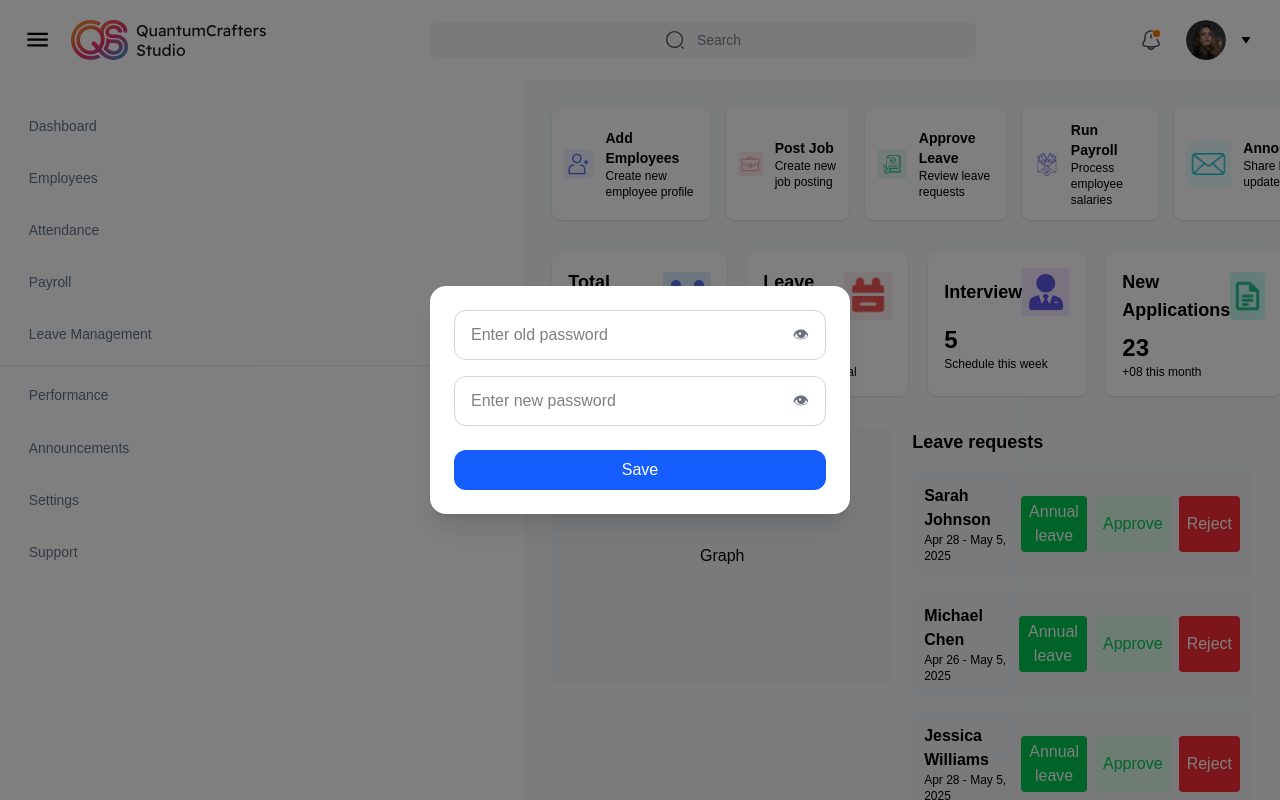
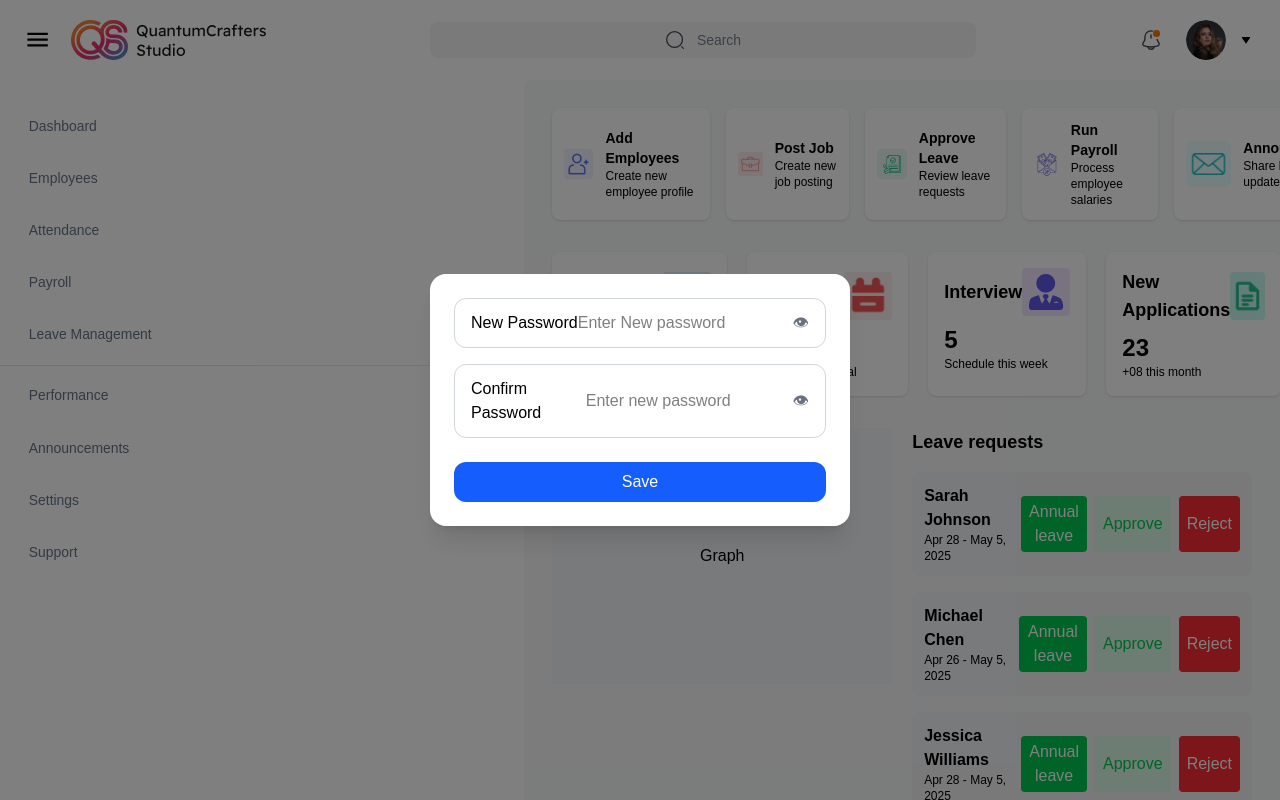
Before and after one commit to qcsstudio/hrms, a React (Vite) app: page /dashboard/Companyadmin-dashboard in a window 1280 px wide. Built offline with nearby package versions, Linux system fonts and the light colour scheme; sample sign-in values are in the browser's storage.

Commit message:
add form validation in company setup and fix api of after login change password

```diff
--- a/package.json
+++ b/package.json
@@ -16,6 +16,7 @@
     "countries-and-timezones": "^3.8.0",
     "country-flag-icons": "^1.6.12",
     "crypto-js": "^4.2.0",
+    "get_input_empty_fields": "^1.0.4",
     "react": "^19.2.0",
     "react-dom": "^19.2.0",
     "react-icons": "^5.5.0",
--- a/src/Components/Adding-Company/CompanySetup.jsx
+++ b/src/Components/Adding-Company/CompanySetup.jsx
@@ -12,6 +12,8 @@ import ct from "countries-and-timezones"
 // 🇺🇳 FLAG DROPDOWN
 import Select, { components } from "react-select"
 import * as Flags from "country-flag-icons/react/3x2"
+
+import { getEmptyFields } from 'get_input_empty_fields';
 
 const CompanySetup = ({ onNext, onBack }) => {
 
@@ -33,6 +35,9 @@ const CompanySetup = ({ onNext, onBack }) => {
   const [searchParams] = useSearchParams()
   const inviteToken = searchParams.get("token")
 
+  // form validation=================
+  const [errors, setErrors] = useState({})
+
 
   useEffect(() => {
     if (!inviteToken) return
@@ -48,6 +53,7 @@ const CompanySetup = ({ onNext, onBack }) => {
   const handleChange = (e) => {
     const { name, value } = e.target
     setFormdata(prev => ({ ...prev, [name]: value }))
+    setErrors({})
   }
 
   // 🌍 COUNTRY → TIMEZONE + CURRENCY
@@ -154,6 +160,16 @@ const CompanySetup = ({ onNext, onBack }) => {
 
   const handleSubmit = (e) => {
     e.preventDefault()
+    const emptyFields = getEmptyFields(fields);
+    if (emptyFields.length > 0) {
+      emptyFields.forEach(field => {
+        setErrors((prev) => ({ ...prev, [field]: `${field} is required` })); // setErrors fields
+      });
+      alert(JSON.stringify(emptyFields))
+    } else {
+      console.log("All fields filled:", fields);
+      // Add further logic for data submission or API calls here
+    }
     inviteToken ? handleSubmitInvite() : handleSubmitSuperAdmin()
   }
 
@@ -182,6 +198,7 @@ const CompanySetup = ({ onNext, onBack }) => {
               onChange={handleChange}
               className="w-full h-10 border border-black/10 rounded-lg px-3"
             />
+            {errors.name && <p style={{ color: '#e74c3c', fontSize: '12px', fontStyle: 'italic' }}>{errors.name}.</p>}
           </div>
 
           <div className="flex gap-5">
@@ -194,6 +211,7 @@ const CompanySetup = ({ onNext, onBack }) => {
                 onChange={handleChange}
                 className="w-full h-10 border border-black/10 rounded-lg px-3"
               />
+              {errors.slug && <p style={{ color: '#e74c3c', fontSize: '12px', fontStyle: 'italic' }}>{errors.slug}.</p>}
             </div>
 
             <div className="flex-1">
@@ -218,6 +236,8 @@ const CompanySetup = ({ onNext, onBack }) => {
                   })
                 }}
               />
+              {errors.selectedCountry && <p style={{ color: '#e74c3c', fontSize: '12px', fontStyle: 'italic' }}>{errors.selectedCountry}.</p>}
+
             </div>
           </div>
 
@@ -230,6 +250,8 @@ const CompanySetup = ({ onNext, onBack }) => {
                 readOnly
                 className="w-full h-10 border border-black/10 rounded-lg px-3 bg-gray-100"
               />
+              {errors.timezone && <p style={{ color: '#e74c3c', fontSize: '12px', fontStyle: 'italic' }}>{errors.timezone}.</p>}
+
             </div>
 
             <div className="flex-1">
@@ -240,6 +262,8 @@ const CompanySetup = ({ onNext, onBack }) => {
                 readOnly
                 className="w-full h-10 border border-black/10 rounded-lg px-3 bg-gray-100"
               />
+              {errors.currency && <p style={{ color: '#e74c3c', fontSize: '12px', fontStyle: 'italic' }}>{errors.currency}.</p>}
+
             </div>
           </div>
 
@@ -257,6 +281,8 @@ const CompanySetup = ({ onNext, onBack }) => {
               <option value="Finance">Finance</option>
               <option value="Healthcare">Healthcare</option>
             </select>
+              {errors.industryType && <p style={{ color: '#e74c3c', fontSize: '12px', fontStyle: 'italic' }}>{errors.industryType}.</p>}
+
           </div>
 
           <div className="flex justify-between mt-5">
--- a/src/Container/Config/Account-Management/GlobalDefault.jsx
+++ b/src/Container/Config/Account-Management/GlobalDefault.jsx
@@ -209,7 +209,8 @@ const COUNTRY_TIMEZONES = {
 };
 
 const GlobalDefaults = () => {
-  const { token } = useSelector(state => state.user);
+  // const { token } = useSelector(state => state.user);
+  const token = localStorage.getItem('authToken')
   const axiosInstance = createAxios(token);
 
   const [globalSettings, setGlobalSettings] = useState(null);
--- a/src/Container/Dashboard/Admindashboard.jsx
+++ b/src/Container/Dashboard/Admindashboard.jsx
@@ -8,12 +8,12 @@ import { setAddLoginData } from '../../Redux/userSlice'
 const Admindashboard = () => {
   const { istemporyPassword, user } = useSelector(state => state.user)
   const [changepassword, setChangepassword] = useState({
-    oldPassword: "",
+    confirmPassword: "",
     newPassword: ""
   })
 
-  const [showOldPassword, setShowOldPassword] = useState(false);
   const [showNewPassword, setShowNewPassword] = useState(false);
+  const [showConfirmPassword, setShowConfirmPassword] = useState(false);
 
 
   const dispatch = useDispatch()
@@ -23,10 +23,19 @@ const Admindashboard = () => {
     setChangepassword({ ...changepassword, [name]: value })
   }
   const handlechangepassSubmit = async () => {
+     if (!changepassword.newPassword || !changepassword.confirmPassword) {
+    alert("Both fields are required");
+    return;
+  }
+
+  if (changepassword.newPassword !== changepassword.confirmPassword) {
+    alert("New Password and Confirm Password do not match");
+    return;
+  }
     const payload = {
-      oldPassword: changepassword.oldPassword,
+      userId: user.id,
       newPassword: changepassword.newPassword,
-      userId: user.id
+      confirmPassword: changepassword.confirmPassword
     }
     try {
       const res = await axiosInstance.post('/users/change-password', payload, {
@@ -48,31 +57,12 @@ const Admindashboard = () => {
           {/* Popup Box */}
           <div className="bg-white rounded-2xl p-6 w-[420px] shadow-xl">
 
-            {/* Old Password */}
+            {/*New Password==================== */}
             <div className="relative mb-4 border border-gray-300 rounded-xl px-4 py-3 flex items-center">
-              <input
-                name="oldPassword"
-                placeholder="Enter old password"
-                type={showOldPassword ? "text" : "password"}
-                value={changepassword.oldPassword}
-                onChange={handleChange}
-                className="flex-1 outline-none"
-              />
-
-              <button
-                type="button"
-                onClick={() => setShowOldPassword(prev => !prev)}
-                className="text-gray-500"
-              >
-                👁
-              </button>
-            </div>
-
-            {/* New Password */}
-            <div className="relative mb-6 border border-gray-300 rounded-xl px-4 py-3 flex items-center">
+              <h2>New Password</h2>
               <input
                 name="newPassword"
-                placeholder="Enter new password"
+                placeholder="Enter New password"
                 type={showNewPassword ? "text" : "password"}
                 value={changepassword.newPassword}
                 onChange={handleChange}
@@ -82,6 +72,27 @@ const Admindashboard = () => {
               <button
                 type="button"
                 onClick={() => setShowNewPassword(prev => !prev)}
+                className="text-gray-500"
+              >
+                👁
+              </button>
+            </div>
+
+            {/* Confirm Password========================= */}
+            <div className="relative mb-6 border border-gray-300 rounded-xl px-4 py-3 flex items-center">
+              <h2>Confirm Password</h2>
+              <input
+                name="confirmPassword"
+                placeholder="Enter new password"
+                type={showConfirmPassword ? "text" : "password"}
+                value={changepassword.confirmPassword}
+                onChange={handleChange}
+                className="flex-1 outline-none"
+              />
+
+              <button
+                type="button"
+                onClick={() => setShowConfirmPassword(prev => !prev)}
                 className="text-gray-500"
               >
                 👁
```
Also changed, not shown: 1 other file (tests, documents, lock files or other folders).
